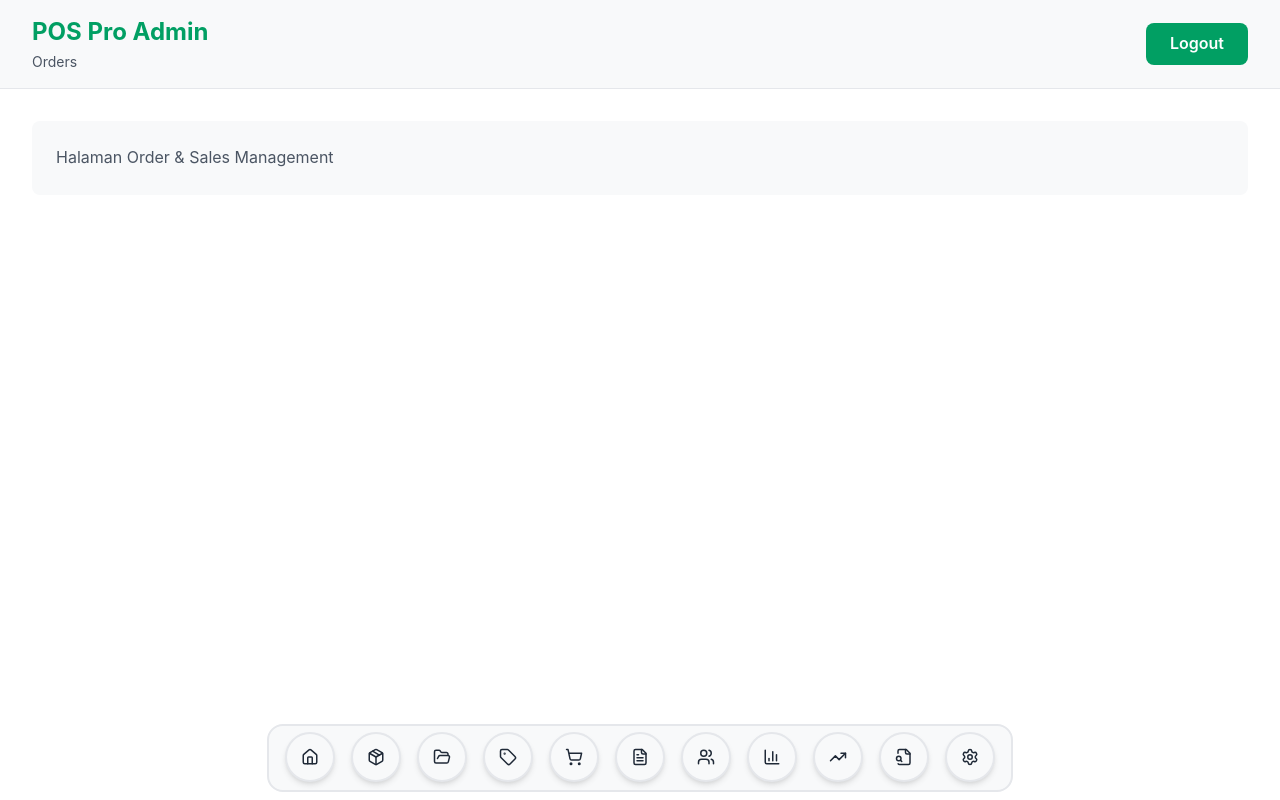
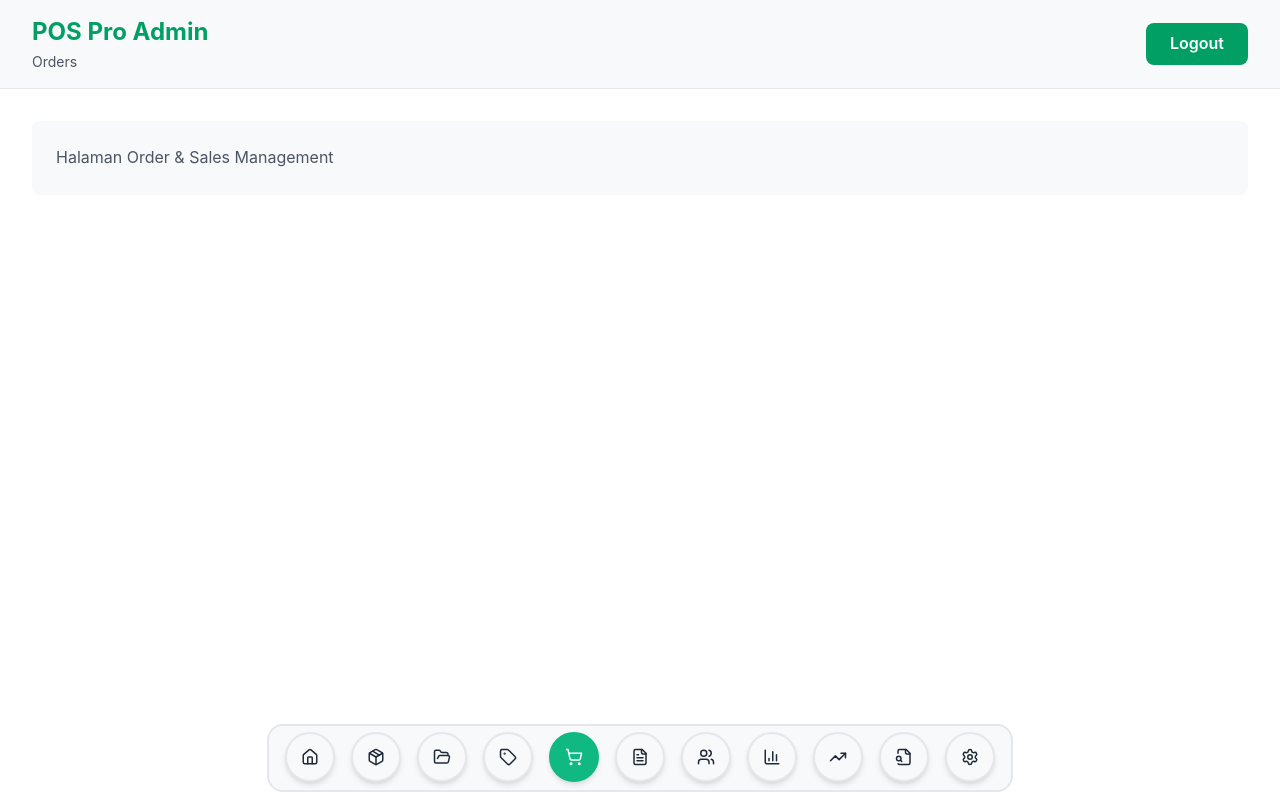
Before and after one commit to Zedts/POS, a React app: page /admin/orders in a window 1280 px wide. Built offline with nearby package versions, Linux system fonts and the light colour scheme; sample sign-in values are in the browser's storage; the HTML template or start-up script is replaced by a standard one.

Commit message:
New Design Menu

```diff
--- a/src/components/Dock.tsx
+++ b/src/components/Dock.tsx
@@ -16,6 +16,7 @@ export type DockItemData = {
   label: React.ReactNode;
   onClick: () => void;
   className?: string;
+  path?: string;
 };
 
 export type DockProps = {
@@ -27,6 +28,7 @@ export type DockProps = {
   dockHeight?: number;
   magnification?: number;
   spring?: SpringOptions;
+  currentPath?: string;
 };
 
 type DockItemProps = {
@@ -38,6 +40,7 @@ type DockItemProps = {
   distance: number;
   baseItemSize: number;
   magnification: number;
+  isActive?: boolean;
 };
 
 function DockItem({
@@ -48,7 +51,8 @@ function DockItem({
   spring,
   distance,
   magnification,
-  baseItemSize
+  baseItemSize,
+  isActive = false
 }: DockItemProps) {
   const ref = useRef<HTMLDivElement>(null);
   const isHovered = useMotionValue(0);
@@ -70,22 +74,22 @@ function DockItem({
       style={{
         width: size,
         height: size,
-        backgroundColor: 'var(--color-surface)',
-        borderColor: 'var(--color-border)'
+        backgroundColor: isActive ? '#10b981' : 'var(--color-surface)',
+        borderColor: isActive ? '#10b981' : 'var(--color-border)'
       }}
       onHoverStart={() => isHovered.set(1)}
       onHoverEnd={() => isHovered.set(0)}
       onFocus={() => isHovered.set(1)}
       onBlur={() => isHovered.set(0)}
       onClick={onClick}
-      className={`relative inline-flex items-center justify-center rounded-full border-2 shadow-md ${className}`}
+      className={`relative inline-flex items-center justify-center rounded-full border-2 shadow-md transition-colors duration-300 ${className}`}
       tabIndex={0}
       role="button"
       aria-haspopup="true"
     >
       {Children.map(children, child =>
         React.isValidElement(child)
-          ? cloneElement(child as React.ReactElement<{ isHovered?: MotionValue<number> }>, { isHovered })
+          ? cloneElement(child as React.ReactElement<{ isHovered?: MotionValue<number>; isActive?: boolean }>, { isHovered, isActive })
           : child
       )}
     </motion.div>
@@ -137,10 +141,11 @@ type DockIconProps = {
   className?: string;
   children: React.ReactNode;
   isHovered?: MotionValue<number>;
+  isActive?: boolean;
 };
 
-function DockIcon({ children, className = '' }: DockIconProps) {
-  return <div className={`flex items-center justify-center ${className}`} style={{ color: 'var(--color-text-primary)' }}>{children}</div>;
+function DockIcon({ children, className = '', isActive = false }: DockIconProps) {
+  return <div className={`flex items-center justify-center ${className}`} style={{ color: isActive ? '#ffffff' : 'var(--color-text-primary)' }}>{children}</div>;
 }
 
 export default function Dock({
@@ -151,7 +156,8 @@ export default function Dock({
   distance = 200,
   panelHeight = 64,
   dockHeight = 256,
-  baseItemSize = 50
+  baseItemSize = 50,
+  currentPath = ''
 }: DockProps) {
   const mouseX = useMotionValue(Infinity);
   const isHovered = useMotionValue(0);
@@ -180,7 +186,9 @@ export default function Dock({
         role="toolbar"
         aria-label="Application dock"
       >
-        {items.map((item, index) => (
+        {items.map((item, index) => {
+          const isActive = item.path ? currentPath === item.path : false;
+          return (
             <DockItem
               key={index}
               onClick={item.onClick}
@@ -190,11 +198,13 @@ export default function Dock({
               distance={distance}
               magnification={magnification}
               baseItemSize={baseItemSize}
+              isActive={isActive}
             >
-            <DockIcon>{item.icon}</DockIcon>
+              <DockIcon isActive={isActive}>{item.icon}</DockIcon>
               <DockLabel>{item.label}</DockLabel>
             </DockItem>
-        ))}
+          );
+        })}
       </motion.div>
     </motion.div>
   );
--- a/src/components/StaggeredMenu.tsx
+++ b/src/components/StaggeredMenu.tsx
@@ -1,5 +1,18 @@
 import React, { useCallback, useLayoutEffect, useRef, useEffect } from 'react';
 import { gsap } from 'gsap';
+import {
+  Home,
+  Package,
+  FolderOpen,
+  Tag,
+  ShoppingCart,
+  FileText,
+  Users,
+  BarChart3,
+  TrendingUp,
+  Settings as SettingsIcon,
+  FileSearch
+} from 'lucide-react';
 
 export interface StaggeredMenuItem {
   label: string;
@@ -36,6 +49,33 @@ export const StaggeredMenu: React.FC<StaggeredMenuProps> = ({
 
   const openTlRef = useRef<gsap.core.Timeline | null>(null);
   const closeTweenRef = useRef<gsap.core.Tween | null>(null);
+
+  // Get current path for active state
+  const currentPath = typeof window !== 'undefined' ? window.location.pathname : '';
+
+  // Function to get icon based on link
+  const getIcon = (link: string) => {
+    // Icon selalu putih untuk kontras maksimal
+    const iconProps = {
+      size: 24,
+      strokeWidth: 2.5,
+      color: '#ffffff'
+    };
+
+    if (link.includes('/home')) return <Home {...iconProps} />;
+    if (link.includes('/products')) return <Package {...iconProps} />;
+    if (link.includes('/categories')) return <FolderOpen {...iconProps} />;
+    if (link.includes('/discounts')) return <Tag {...iconProps} />;
+    if (link.includes('/orders')) return <ShoppingCart {...iconProps} />;
+    if (link.includes('/invoices')) return <FileText {...iconProps} />;
+    if (link.includes('/students')) return <Users {...iconProps} />;
+    if (link.includes('/reports')) return <BarChart3 {...iconProps} />;
+    if (link.includes('/price-history')) return <TrendingUp {...iconProps} />;
+    if (link.includes('/audit-logs')) return <FileSearch {...iconProps} />;
+    if (link.includes('/settings')) return <SettingsIcon {...iconProps} />;
+
+    return <Home {...iconProps} />;
+  };
 
   useLayoutEffect(() => {
     const ctx = gsap.context(() => {
@@ -203,29 +243,36 @@ export const StaggeredMenu: React.FC<StaggeredMenuProps> = ({
         >
           <div className="sm-panel-inner flex-1 flex flex-col gap-5">
             <ul
-              className="sm-panel-list list-none m-0 p-0 flex flex-col gap-2"
+              className="sm-panel-list list-none m-0 p-0 flex flex-col gap-6"
               role="list"
               data-numbering={displayItemNumbering || undefined}
             >
               {items && items.length ? (
-                items.map((it, idx) => (
+                items.map((it, idx) => {
+                  const isActive = currentPath === it.link;
+                  const icon = getIcon(it.link);
+                  return (
                     <li className="sm-panel-itemWrap relative overflow-hidden leading-none" key={it.label + idx}>
                       <a
-                      className="sm-panel-item relative font-semibold text-[4rem] cursor-pointer leading-none tracking-[-2px] uppercase transition-[background,color] duration-150 ease-linear inline-block no-underline pr-[0.4em]"
+                        className={`sm-panel-item group relative font-semibold text-[3rem] cursor-pointer leading-none tracking-[-1px] uppercase transition-all duration-300 ease-out inline-flex items-center gap-4 no-underline pr-[0.4em] hover:scale-105 hover:translate-x-2 ${isActive ? 'active' : ''}`}
                         style={{ color: 'var(--color-text-primary)' }}
                         href={it.link}
                         aria-label={it.ariaLabel}
                         data-index={idx + 1}
                       >
-                      <span className="sm-panel-itemLabel inline-block will-change-transform">
+                        <span className={`sm-panel-itemIcon inline-flex items-center justify-center w-12 h-12 rounded-xl transition-all duration-300 group-hover:rotate-12 group-hover:scale-110 ${isActive ? 'bg-[var(--color-primary)] bg-opacity-100' : 'bg-[var(--color-primary)] bg-opacity-20 group-hover:bg-opacity-30'}`}>
+                          {icon}
+                        </span>
+                        <span className={`sm-panel-itemLabel inline-block will-change-transform transition-colors duration-300 ${isActive ? 'text-[var(--color-primary)]' : 'group-hover:text-[var(--color-primary)]'}`}>
                           {it.label}
                         </span>
                       </a>
                     </li>
-                ))
+                  );
+                })
               ) : (
                 <li className="sm-panel-itemWrap relative overflow-hidden leading-none" aria-hidden="true">
-                  <span className="sm-panel-item relative font-semibold text-[4rem] cursor-pointer leading-none tracking-[-2px] uppercase transition-[background,color] duration-150 ease-linear inline-block no-underline pr-[0.4em]"
+                  <span className="sm-panel-item relative font-semibold text-[3rem] cursor-pointer leading-none tracking-[-1px] uppercase transition-all duration-300 ease-linear inline-block no-underline pr-[0.4em]"
                     style={{ color: 'var(--color-text-primary)' }}>
                     <span className="sm-panel-itemLabel inline-block will-change-transform">
                       No items
@@ -240,20 +287,27 @@ export const StaggeredMenu: React.FC<StaggeredMenuProps> = ({
 
       <style>{`
 .sm-scope .staggered-menu-wrapper { position: relative; width: 100%; height: 100%; }
-.sm-scope .sm-toggle-btn:focus-visible { outline: 2px solid var(--color-primary); outline-offset: 4px; border-radius: 4px; }
-.sm-scope .sm-icon { position: relative; display: inline-flex; align-items: center; justify-content: center; will-change: transform; }
 .sm-scope .sm-panel-itemWrap { position: relative; overflow: hidden; line-height: 1; }
-.sm-scope .sm-icon-line { position: absolute; left: 50%; top: 50%; width: 100%; height: 2px; background: currentColor; border-radius: 2px; transform: translate(-50%, -50%); will-change: transform; }
 .sm-scope .staggered-menu-panel { position: fixed; top: 0; left: 0; width: clamp(260px, 38vw, 420px); height: 100%; backdrop-filter: blur(12px); -webkit-backdrop-filter: blur(12px); display: flex; flex-direction: column; padding: 6em 2em 2em 2em; overflow-y: auto; }
 .sm-scope .sm-prelayers { position: absolute; top: 0; left: 0; bottom: 0; width: clamp(260px, 38vw, 420px); pointer-events: none; }
 .sm-scope .sm-prelayer { position: absolute; top: 0; left: 0; height: 100%; width: 100%; transform: translateX(0); }
 .sm-scope .sm-panel-inner { flex: 1; display: flex; flex-direction: column; gap: 1.25rem; }
-.sm-scope .sm-panel-list { list-style: none; margin: 0; padding: 0; display: flex; flex-direction: column; gap: 0.5rem; }
-.sm-scope .sm-panel-item { position: relative; font-weight: 600; font-size: 4rem; cursor: pointer; line-height: 1; letter-spacing: -2px; text-transform: uppercase; transition: background 0.25s, color 0.25s; display: inline-block; text-decoration: none; padding-right: 0.4em; }
-.sm-scope .sm-panel-itemLabel { display: inline-block; will-change: transform; transform-origin: 50% 100%; }
-.sm-scope .sm-panel-item:hover { color: var(--color-primary); }
+.sm-scope .sm-panel-list { list-style: none; margin: 0; padding: 0; display: flex; flex-direction: column; gap: 1.5rem; }
+.sm-scope .sm-panel-item { position: relative; font-weight: 600; font-size: 3rem; cursor: pointer; line-height: 1; letter-spacing: -1px; text-transform: uppercase; transition: all 0.3s ease-out; display: inline-flex; align-items: center; gap: 1rem; text-decoration: none; padding-right: 0.4em; }
+.sm-scope .sm-panel-item::before { content: ''; position: absolute; left: 0; bottom: -4px; width: 0; height: 3px; background: var(--color-primary); transition: width 0.3s ease-out; }
+.sm-scope .sm-panel-item:hover::before { width: calc(100% - 0.4em); }
+.sm-scope .sm-panel-item.active::before { width: calc(100% - 0.4em); }
+.sm-scope .sm-panel-item.active .sm-panel-itemLabel { color: var(--color-primary); }
+.sm-scope .sm-panel-itemLabel { display: inline-block; will-change: transform; transform-origin: 50% 100%; transition: color 0.3s ease-out; }
+.sm-scope .sm-panel-itemIcon { display: inline-flex; align-items: center; justify-center; width: 3rem; height: 3rem; border-radius: 0.75rem; transition: all 0.3s ease-out; }
 @media (max-width: 1024px) { .sm-scope .staggered-menu-panel { width: 100%; left: 0; right: 0; } .sm-scope .sm-prelayers { width: 100%; } }
-@media (max-width: 640px) { .sm-scope .staggered-menu-panel { width: 100%; left: 0; right: 0; } .sm-scope .sm-prelayers { width: 100%; } .sm-scope .sm-panel-item { font-size: 2.5rem; } }
+@media (max-width: 640px) {
+  .sm-scope .staggered-menu-panel { width: 100%; left: 0; right: 0; padding: 4em 1.5em 2em 1.5em; }
+  .sm-scope .sm-prelayers { width: 100%; }
+  .sm-scope .sm-panel-item { font-size: 2rem; gap: 0.75rem; }
+  .sm-scope .sm-panel-itemIcon { width: 2.5rem; height: 2.5rem; }
+  .sm-scope .sm-panel-list { gap: 1.25rem; }
+}
       `}</style>
     </div>
   );
```
Also changed, not shown: src/pages/admin/AdminLayout.tsx (+23 -11 lines). Lines whose indentation alone changed are shown as unchanged.
